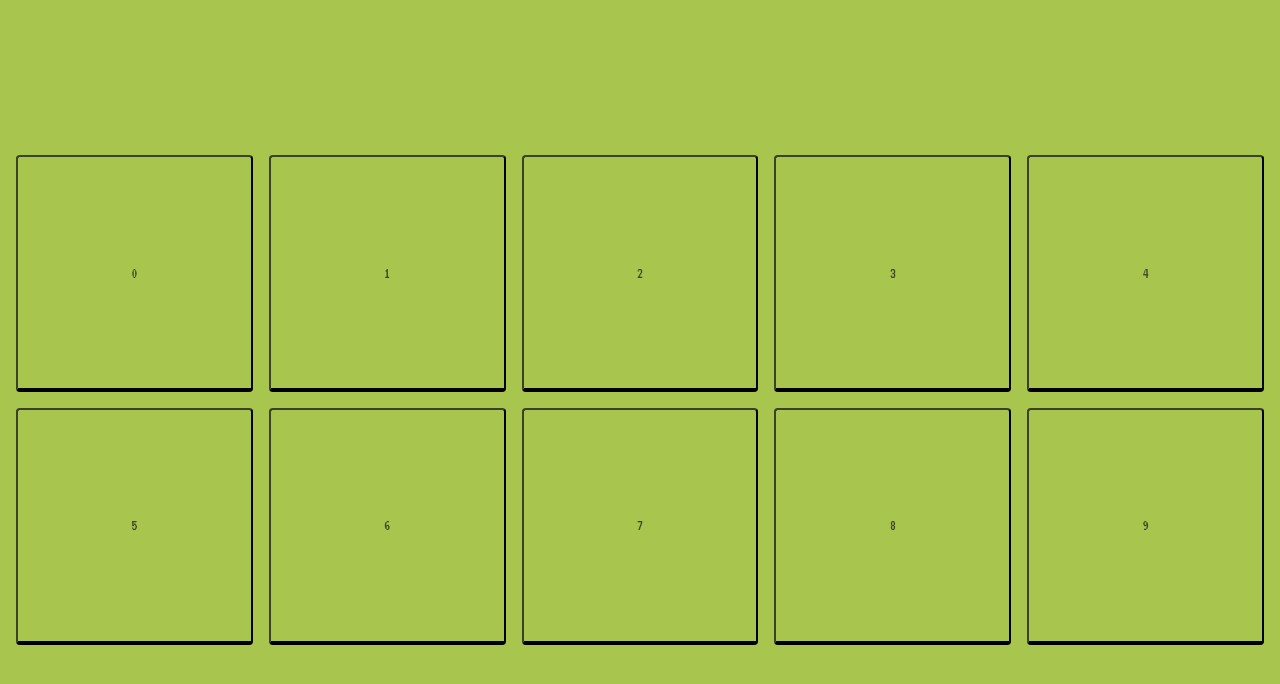
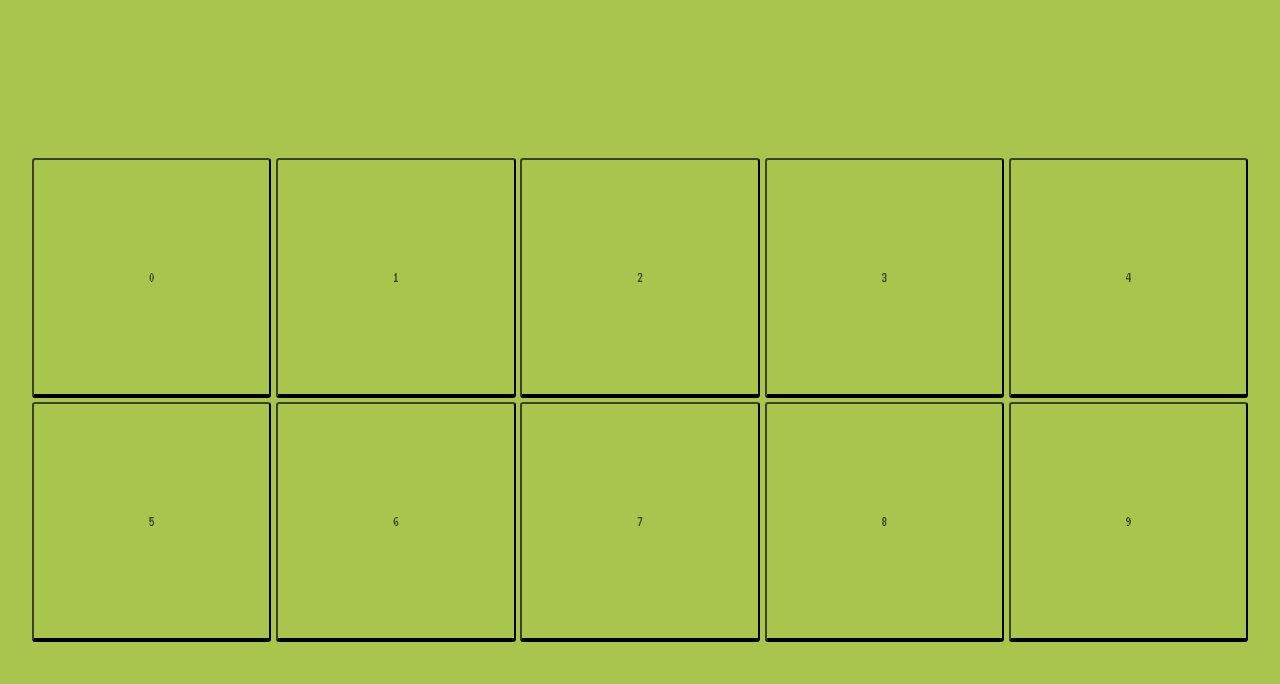
Before and after one commit to marinm/code-input, a plain HTML site: page index.html in a window 1280 px wide. Drawn offline with Linux system fonts and the light colour scheme.

Commit message:
different units

```diff
--- a/index.html
+++ b/index.html
@@ -21,15 +21,12 @@
 
             body {
 				font-size: 1rem;
-                padding: 1rem;
+                padding: 2rem;
                 margin: 0;
                 background-color: #a8c64e;
                 display: flex;
                 justify-content: center;
                 align-items: center;
-				max-width: 100%;
-				max-height: 100%;
-                width: 100dvw;
                 height: 100dvh;
                 font-weight: 400;
                 font-style: normal;
@@ -44,13 +41,13 @@
 				grid-template-columns: repeat(5, 1fr);
 				grid-template-rows: 1fr 1fr;
 				width: 100%;
-				gap: 1rem;
+				gap: 0.3rem;
             }
 
             .keypad-btn {
                 background-color: transparent;
                 font-size: 1em;
-                border-radius: 1mm;
+                border-radius: 0.2rem;
                 border-width: 2px 2px 4px 2px;
                 aspect-ratio: 1;
             }
```
